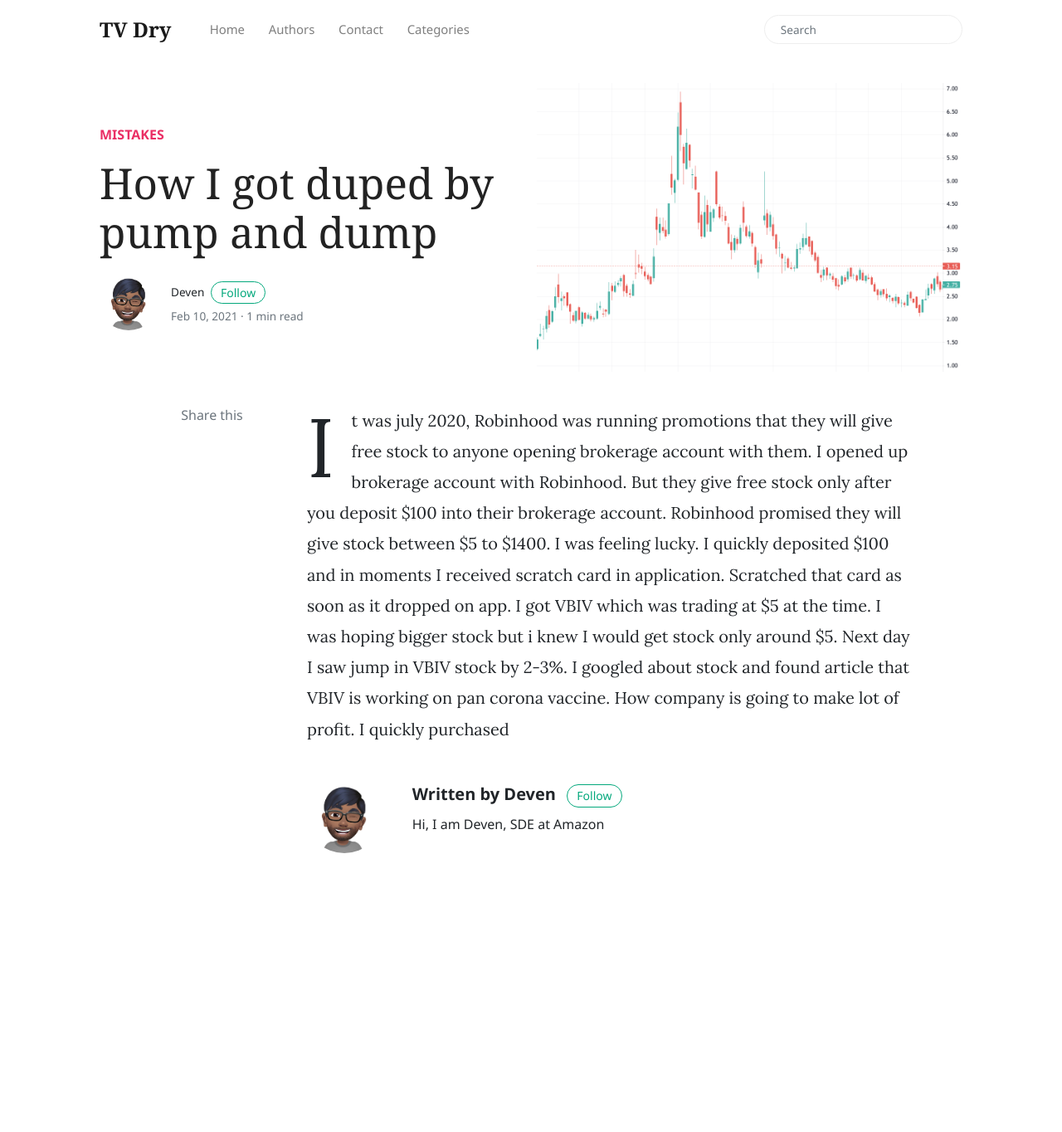
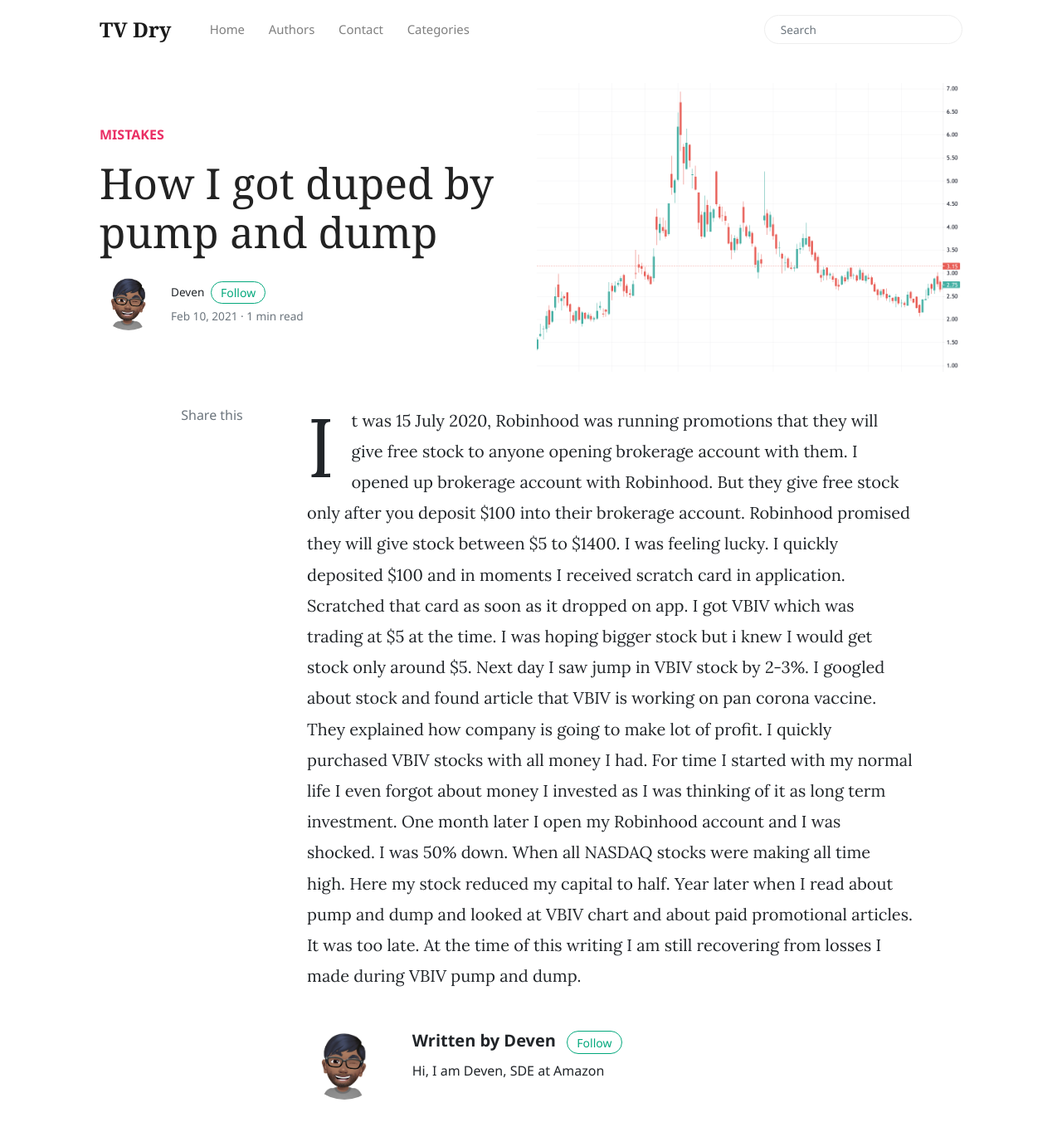
Before and after one commit to devnull-cmd/tvdry-jekyll, a Jekyll site: the page built from _posts/2021-02-10-how-i-got-duped-by-pump-and-dump.markdown, in a window 1280 px wide and 1397 px high. Shown: the top 1364 px of the window at 83% size. Built offline with Jekyll 4.4.1, drawn with Linux system fonts in a browser that asks for light colours; nearby versions of some CDN libraries; comment, search, counter and statistics services are not loaded.

Commit message:
Update 2021-02-10-how-i-got-duped-by-pump-and-dump.markdown

```diff
--- a/_posts/2021-02-10-how-i-got-duped-by-pump-and-dump.markdown
+++ b/_posts/2021-02-10-how-i-got-duped-by-pump-and-dump.markdown
@@ -5,4 +5,4 @@
 image: assets/images/Screen Shot 2021-03-10 at 11.14.17 PM.png
 ---
 
-It was july 2020, Robinhood was running promotions that they will give free stock to anyone opening brokerage account with them. I opened up brokerage account with Robinhood. But they give free stock only after you deposit $100 into their brokerage account. Robinhood promised they will give stock between $5 to $1400. I was feeling lucky. I quickly deposited $100 and in moments I received scratch card in application. Scratched that card as soon as it dropped on app. I got VBIV which was trading at $5 at the time. I was hoping bigger stock but i knew I would get stock only around $5. Next day I saw jump in VBIV stock by 2-3%. I googled about stock and found article that VBIV is working on pan corona vaccine. How company is going to make lot of profit. I quickly purchased
+It was 15 July 2020, Robinhood was running promotions that they will give free stock to anyone opening brokerage account with them. I opened up brokerage account with Robinhood. But they give free stock only after you deposit $100 into their brokerage account. Robinhood promised they will give stock between $5 to $1400. I was feeling lucky. I quickly deposited $100 and in moments I received scratch card in application. Scratched that card as soon as it dropped on app. I got VBIV which was trading at $5 at the time. I was hoping bigger stock but i knew I would get stock only around $5. Next day I saw jump in VBIV stock by 2-3%. I googled about stock and found article that VBIV is working on pan corona vaccine. They explained how company is going to make lot of profit. I quickly purchased VBIV stocks with all money I had. For time I started with my normal life I even forgot about money I invested as I was thinking of it as long term investment. One month later I open my Robinhood account and I was shocked. I was 50% down. When all NASDAQ stocks were making all time high. Here my stock reduced my capital to half. Year later when I read about pump and dump and looked at VBIV chart and about paid promotional articles. It was too late. At the time of this writing I am still recovering from losses I made during VBIV pump and dump.
```
